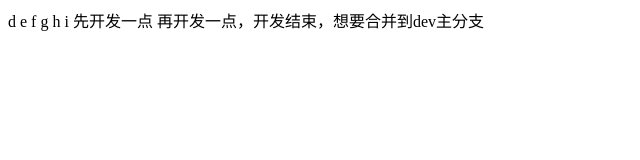
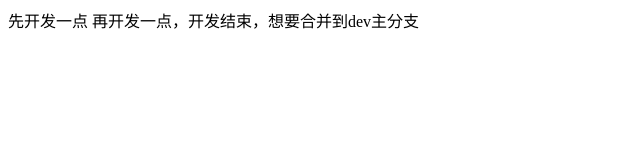
Before and after one commit to demerzelxd/learnFrontCodes, a plain HTML site: page htmlCodes/testGit.html in a window 1280 px wide. Shown: the whole page, without its empty margins (0-640 px from the left). Drawn offline with Linux system fonts and the light colour scheme.

Commit message:
删除字母

```diff
--- a/htmlCodes/testGit.html
+++ b/htmlCodes/testGit.html
@@ -5,12 +5,6 @@
         <title>Title</title>
     </head>
     <body>
-        d
-        e
-        f
-        g
-        h
-        i
         先开发一点
         再开发一点，开发结束，想要合并到dev主分支
     </body>
```
